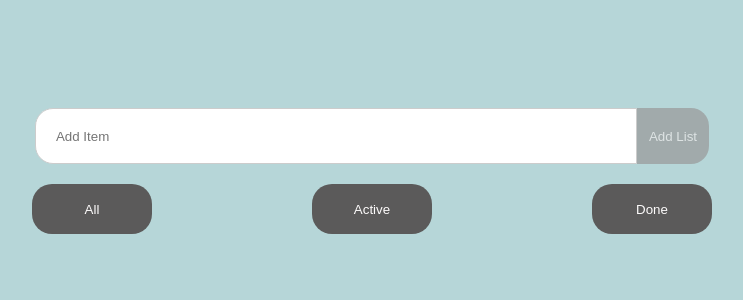
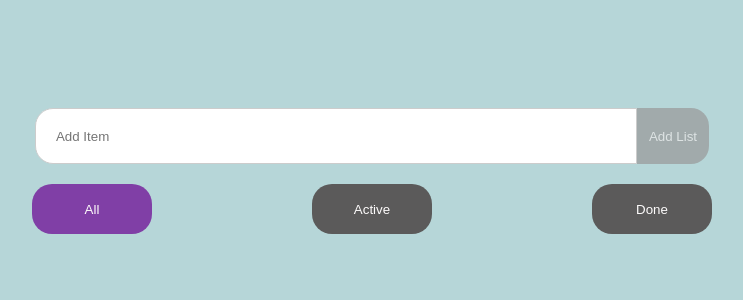
Before and after one commit to rabia-rajpot/todolist, a React (Create React App) app: page / in a window 1280 px wide. Shown: the top 300 px of the page, without its empty margins (268-1011 px from the left). Built offline with nearby package versions, Linux system fonts and the light colour scheme.

Commit message:
updated file

```diff
--- a/src/Components/Filter.js
+++ b/src/Components/Filter.js
@@ -1,13 +1,27 @@
-
-
-const Filter = () => {
+const Filter = ({ setFilterItems, filterItems }) => {
+    console.log(filterItems);
   return (
     <div className="active">
-        <button className="btn">All</button>
-        <button className="btn">Active</button>
-        <button className="btn">Done</button>
+      <button
+        className={`btn ${filterItems === "all" ? "filter" : ""}`}
+        onClick={() => setFilterItems("all")}
+      >
+        All
+      </button>
+      <button
+        className={`btn ${filterItems === "active" ? "filter" : ""}`}
+        onClick={() => setFilterItems("active")}
+      >
+        Active
+      </button>
+      <button
+        className={`btn ${filterItems === "done" ? "filter" : ""}`}
+        onClick={() => setFilterItems("done")}
+      >
+        Done
+      </button>
     </div>
-  )
-}
+  );
+};
 
-export default Filter
+export default Filter;
```
